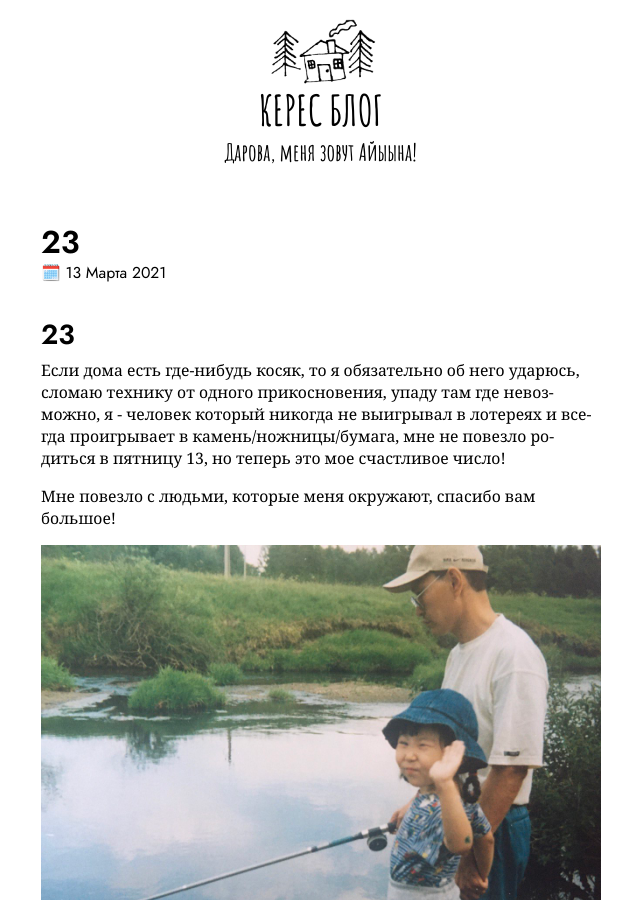
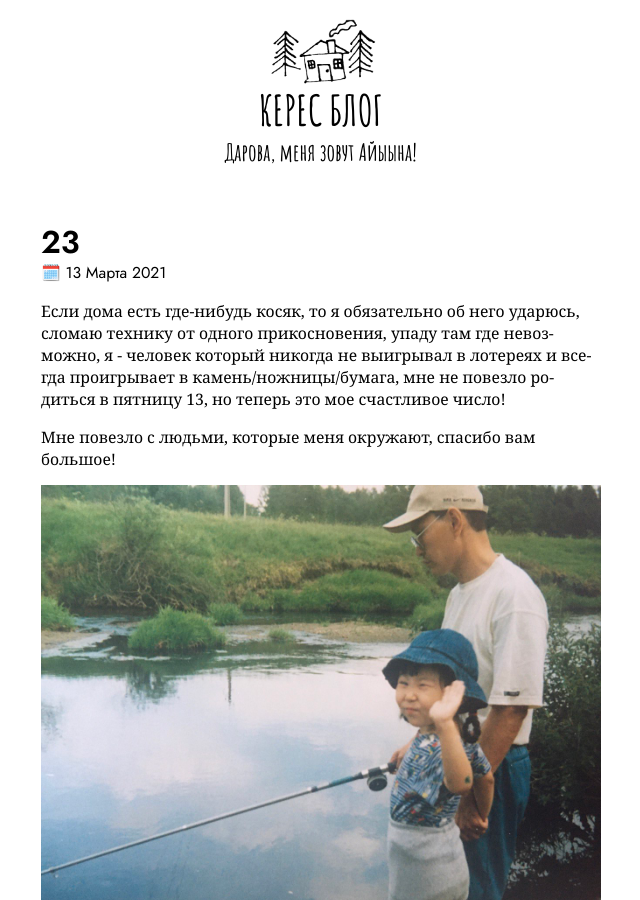
Before and after one commit to keresm/keresaina.github.io, a Jekyll site: the page built from _posts/2021-03-13-23.md, in a window 1280 px wide and 900 px high. Shown: the whole window, without its empty margins (319-959 px from the left). Built offline with Jekyll 4.4.1, drawn with Linux system fonts in a browser that asks for light colours.

Commit message:
Update 2021-03-13-23.md

```diff
--- a/_posts/2021-03-13-23.md
+++ b/_posts/2021-03-13-23.md
@@ -4,8 +4,6 @@ title:  "23"
 date:   2021-03-13 09:00:13 +0900
 
 ---
-
-## 23
 
 Если дома есть где-нибудь косяк, то я обязательно об него ударюсь, сломаю технику от одного прикосновения, упаду там где невозможно, я - человек который никогда не выигрывал в лотереях и всегда проигрывает в камень/ножницы/бумага, мне не повезло родиться в пятницу 13, но теперь это мое счастливое число!
 
```
